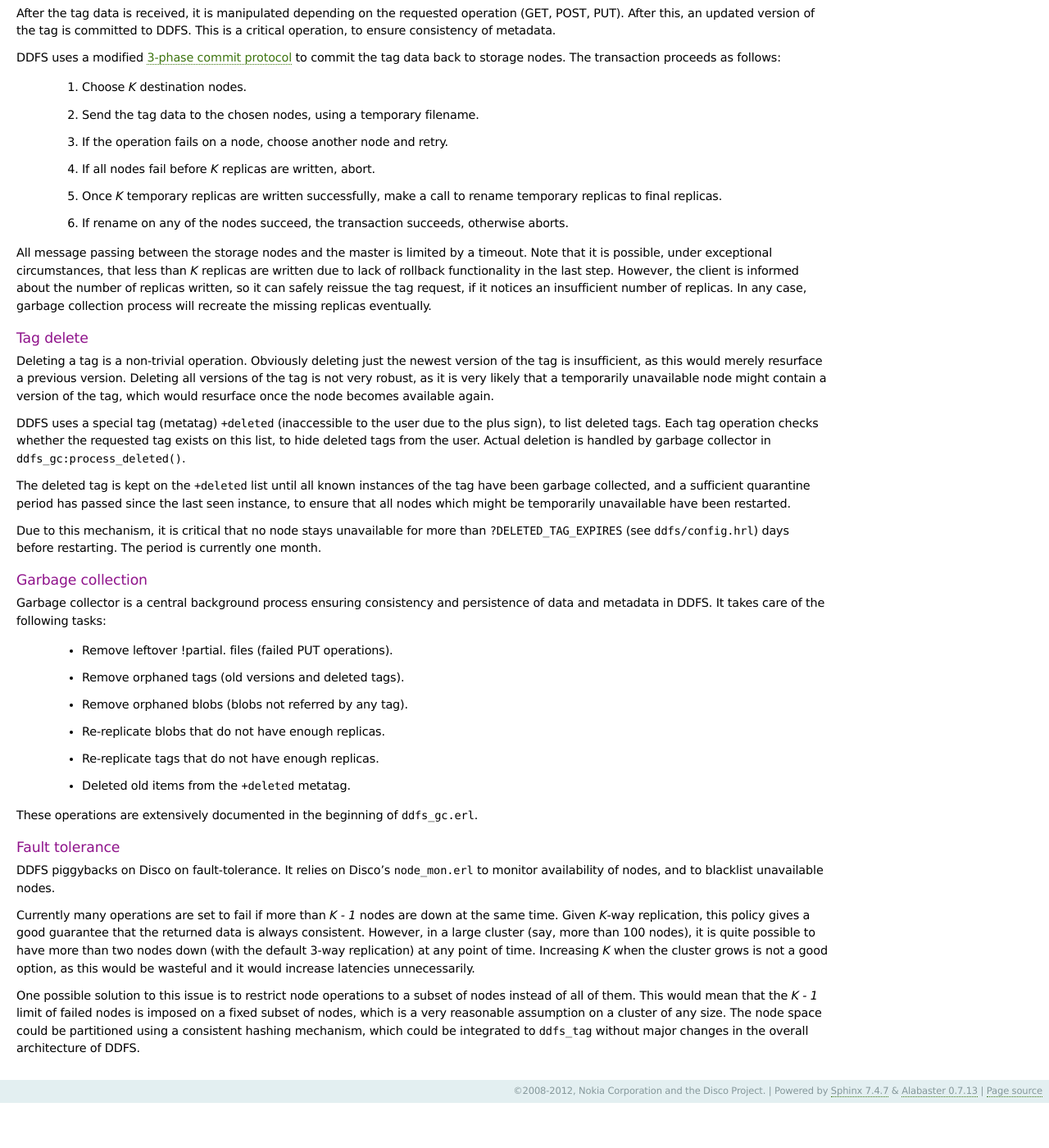
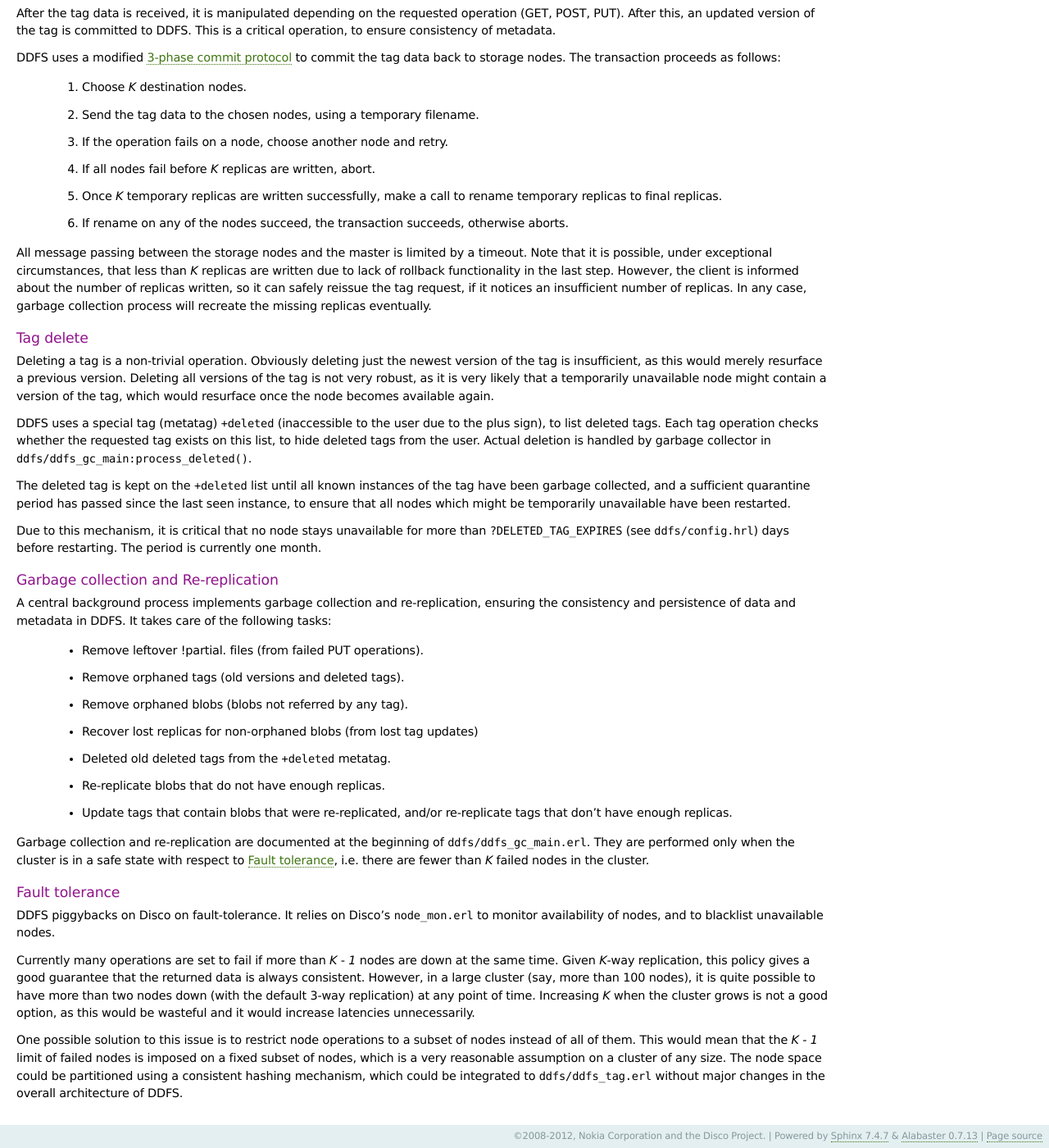
Before and after one commit to discoproject/disco, a Sphinx documentation site: the page built from doc/howto/ddfs.rst, in a window 1280 px wide and 1400 px high, scrolled down 7037 px. Shown: the whole window at 82% size. Built offline with Sphinx 7.4.7, drawn with Linux system fonts in a browser that asks for light colours; before the commit the page ends 8382 px from its top, so only the background shows below that; some of the changed text lies outside the part shown.

Commit message:
Update ddfs/gc docs.

```diff
--- a/doc/howto/ddfs.rst
+++ b/doc/howto/ddfs.rst
@@ -413,12 +413,12 @@ architecture.
 
 All operations manipulating a tag are serialized, although many distinct
 tags can be processed concurrently. Serialization is achieved by handling
-each tag in a separate `gen_server` process, in ``ddfs_tag.erl`` (tag
+each tag in a separate `gen_server` process, in ``ddfs/ddfs_tag.erl`` (tag
 server). Tag servers are instantiated on demand basis, and killed after
 a period of inactivity. Together, tag servers implement the master cache.
 
 To get a tag, tag server queries all storage nodes to find all
-instances of the tag (see ``ddfs_tag:get_tagdata()``). From the list of
+instances of the tag (see ``ddfs/ddfs_tag:get_tagdata()``). From the list of
 all available instances, it finds replicas of the latest tag version,
 chooses one of them randomly, and retrieves the tag data. It is not safe
 to get tag data if more than *K - 1* nodes are unavailable, as in this
@@ -462,7 +462,7 @@ DDFS uses a special tag (metatag) ``+deleted`` (inaccessible to the
 user due to the plus sign), to list deleted tags. Each tag operation
 checks whether the requested tag exists on this list, to hide deleted
 tags from the user. Actual deletion is handled by garbage collector in
-``ddfs_gc:process_deleted()``.
+``ddfs/ddfs_gc_main:process_deleted()``.
 
 The deleted tag is kept on the ``+deleted`` list until all known instances of
 the tag have been garbage collected, and a sufficient quarantine period has
@@ -473,20 +473,30 @@ Due to this mechanism, it is critical that no node stays unavailable for more
 than ``?DELETED_TAG_EXPIRES`` (see ``ddfs/config.hrl``) days before restarting.
 The period is currently one month.
 
-Garbage collection
-''''''''''''''''''
+.. _gcrr:
 
-Garbage collector is a central background process ensuring consistency and
-persistence of data and metadata in DDFS. It takes care of the following tasks:
+Garbage collection and Re-replication
+'''''''''''''''''''''''''''''''''''''
 
-   * Remove leftover !partial. files (failed PUT operations).
+A central background process implements garbage collection and
+re-replication, ensuring the consistency and persistence of data and
+metadata in DDFS. It takes care of the following tasks:
+
+   * Remove leftover !partial. files (from failed PUT operations).
    * Remove orphaned tags (old versions and deleted tags).
    * Remove orphaned blobs (blobs not referred by any tag).
+   * Recover lost replicas for non-orphaned blobs (from lost tag updates)
+   * Deleted old deleted tags from the ``+deleted`` metatag.
    * Re-replicate blobs that do not have enough replicas.
-   * Re-replicate tags that do not have enough replicas.
-   * Deleted old items from the ``+deleted`` metatag.
+   * Update tags that contain blobs that were re-replicated, and/or
+     re-replicate tags that don't have enough replicas.
 
-These operations are extensively documented in the beginning of ``ddfs_gc.erl``.
+Garbage collection and re-replication are documented at the beginning
+of ``ddfs/ddfs_gc_main.erl``.  They are performed only when the
+cluster is in a safe state with respect to :ref:`ft`, i.e. there are
+fewer than *K* failed nodes in the cluster.
+
+.. _ft:
 
 Fault tolerance
 '''''''''''''''
@@ -507,5 +517,5 @@ One possible solution to this issue is to restrict node operations to a subset
 of nodes instead of all of them. This would mean that the *K - 1* limit of
 failed nodes is imposed on a fixed subset of nodes, which is a very reasonable
 assumption on a cluster of any size. The node space could be partitioned using a
-consistent hashing mechanism, which could be integrated to ``ddfs_tag`` without
-major changes in the overall architecture of DDFS.
+consistent hashing mechanism, which could be integrated to ``ddfs/ddfs_tag.erl``
+without major changes in the overall architecture of DDFS.
```
Also changed, not shown: doc/howto/administer.rst (+6 -1 lines), 1 other file.
